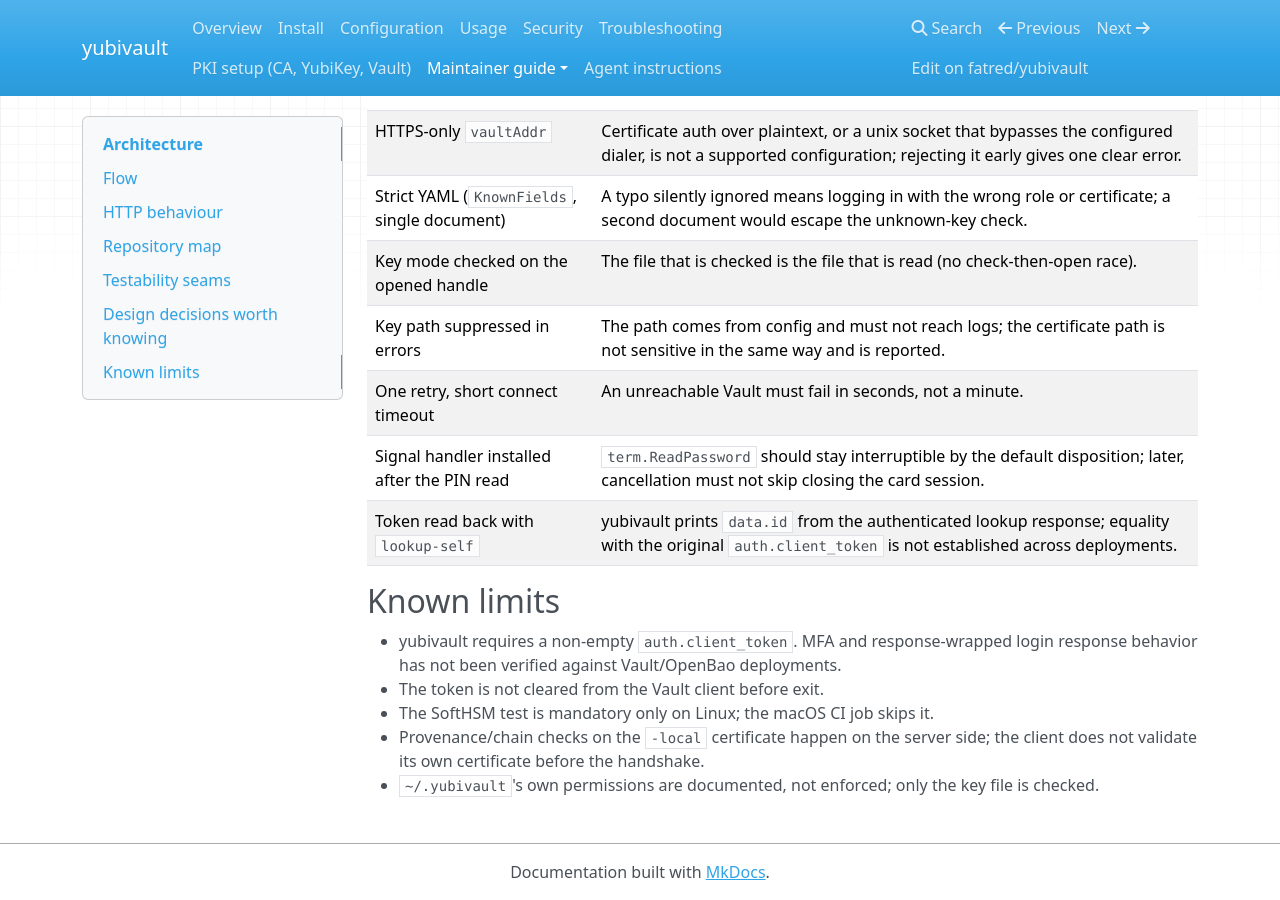
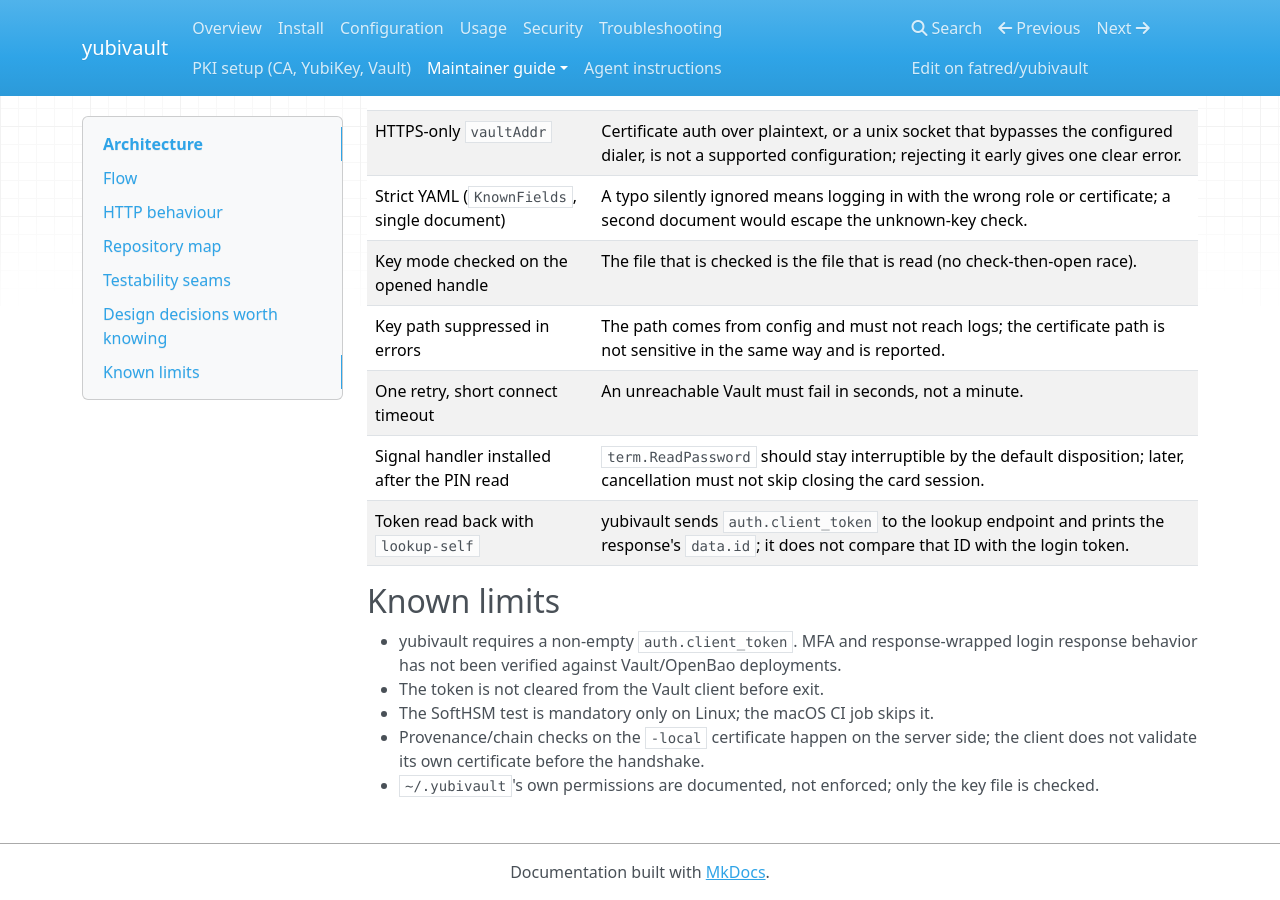
Before and after one commit to fatred/yubivault, an MkDocs documentation site: the page built from docs/maintainers/architecture.md, in a window 1280 px wide and 900 px high, scrolled down 2293 px. Built offline with MkDocs 1.6.1, drawn with Linux system fonts in a browser that asks for light colours; nearby versions of some CDN libraries.

Commit message:
docs: state lookup token behavior directly

```diff
--- a/docs/maintainers/architecture.md
+++ b/docs/maintainers/architecture.md
@@ -93,7 +93,7 @@ PKCS#11 close) completes before the process exits.
 | Key path suppressed in errors | The path comes from config and must not reach logs; the certificate path is not sensitive in the same way and is reported. |
 | One retry, short connect timeout | An unreachable Vault must fail in seconds, not a minute. |
 | Signal handler installed after the PIN read | `term.ReadPassword` should stay interruptible by the default disposition; later, cancellation must not skip closing the card session. |
-| Token read back with `lookup-self` | yubivault prints `data.id` from the authenticated lookup response; equality with the original `auth.client_token` is not established across deployments. |
+| Token read back with `lookup-self` | yubivault sends `auth.client_token` to the lookup endpoint and prints the response's `data.id`; it does not compare that ID with the login token. |
 
 ## Known limits
 
```
